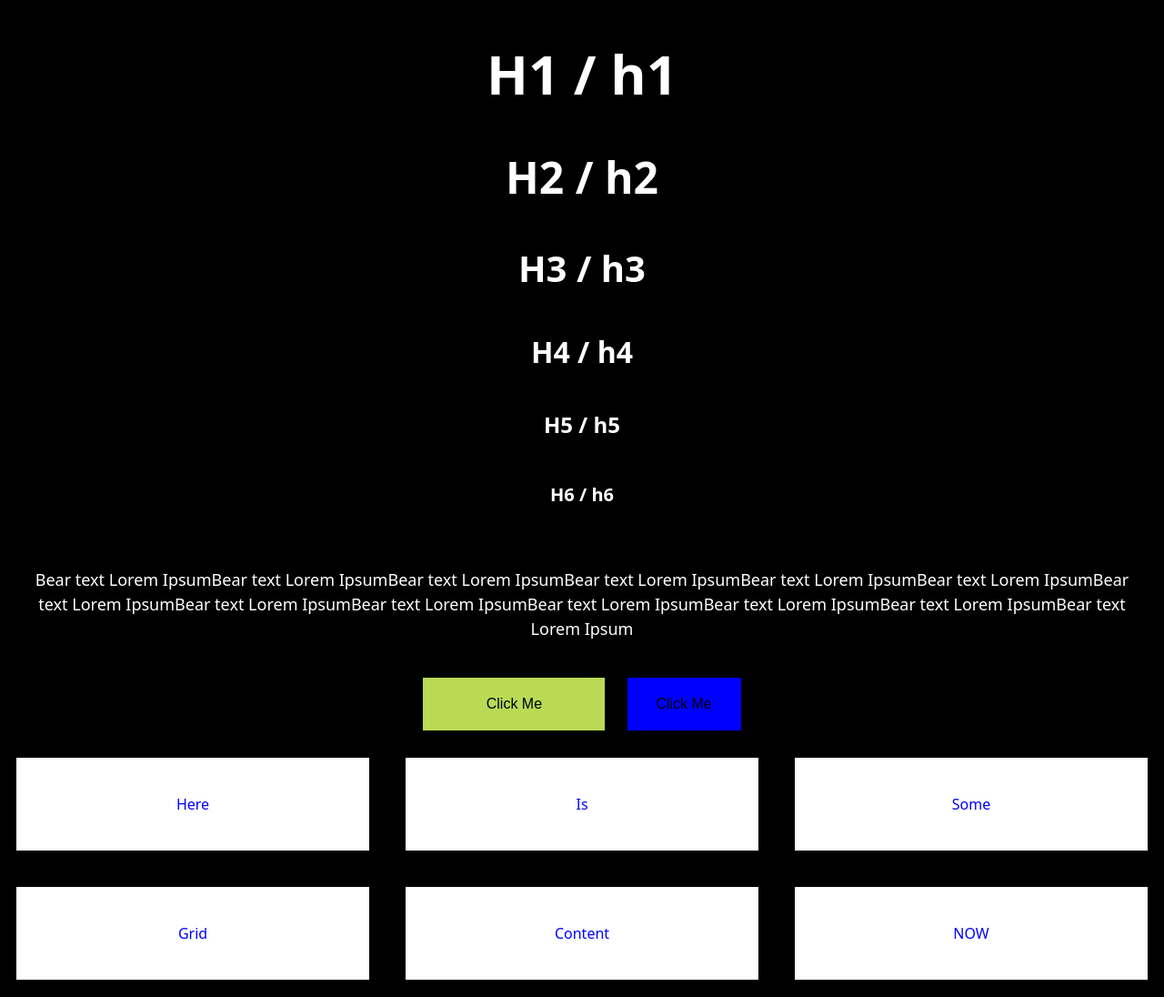
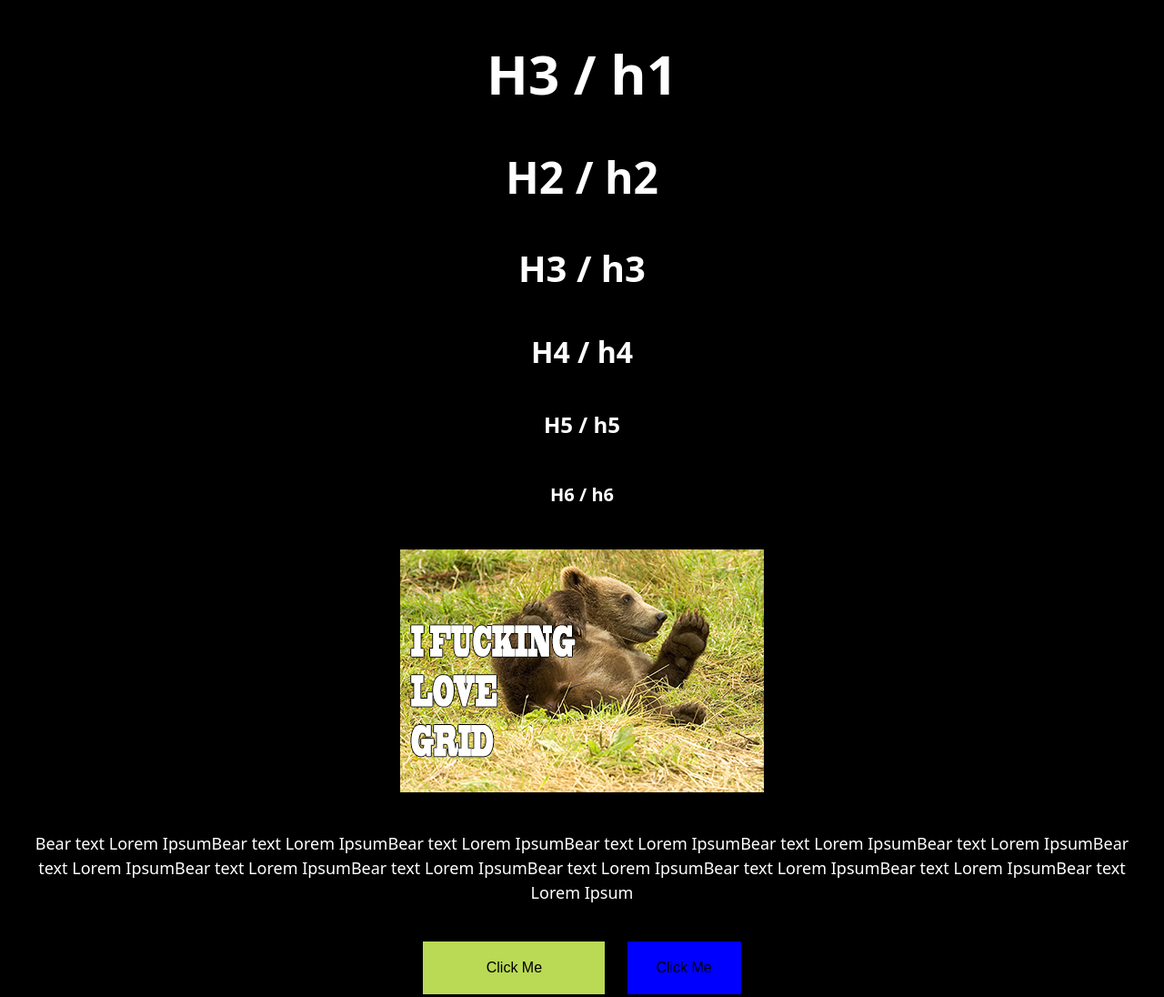
Before and after one commit to GPFAFF/bear_grid, a website: page src/index.html in a window 1280 px wide. Shown: the top 1096 px of the page at 91% size. Drawn offline with Linux system fonts and the light colour scheme.

Commit message:
adding image

```diff
--- a/src/index.html
+++ b/src/index.html
@@ -9,12 +9,14 @@
 </head>
 <body>
   <main>
-    <h1>H1 / h1</h1>
+    <h1>H3 / h1</h1>
     <h2>H2 / h2</h2>
     <h3>H3 / h3</h3>
     <h4>H4 / h4</h4>
     <h5>H5 / h5</h5>
     <h6>H6 / h6</h6>
+
+    <img src="../bear.jpg" alt="bear image" />
 
     <p class="content">Bear text Lorem IpsumBear text Lorem IpsumBear text Lorem IpsumBear text Lorem IpsumBear text Lorem IpsumBear text Lorem IpsumBear text Lorem IpsumBear text Lorem IpsumBear text Lorem IpsumBear text Lorem IpsumBear text Lorem IpsumBear text Lorem IpsumBear text Lorem Ipsum</p>
 
```
